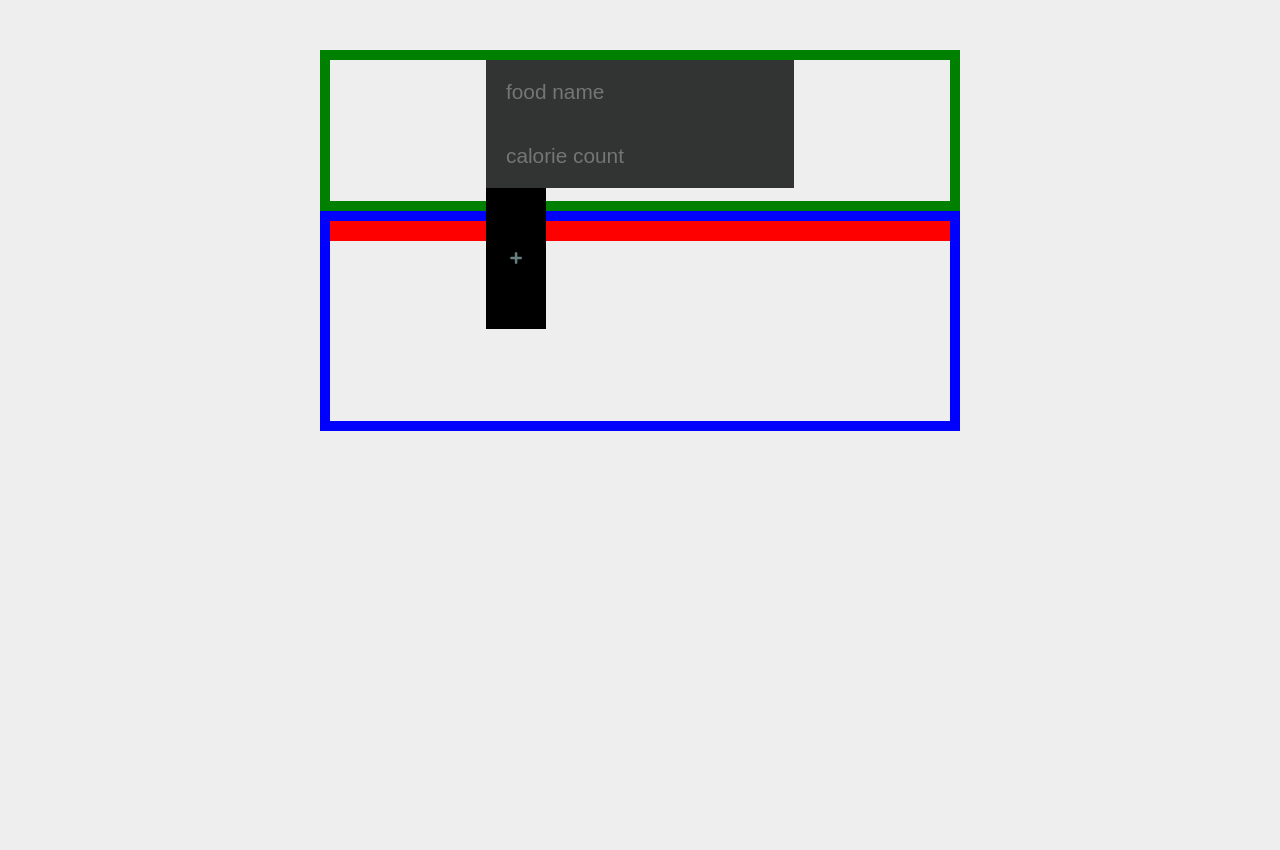
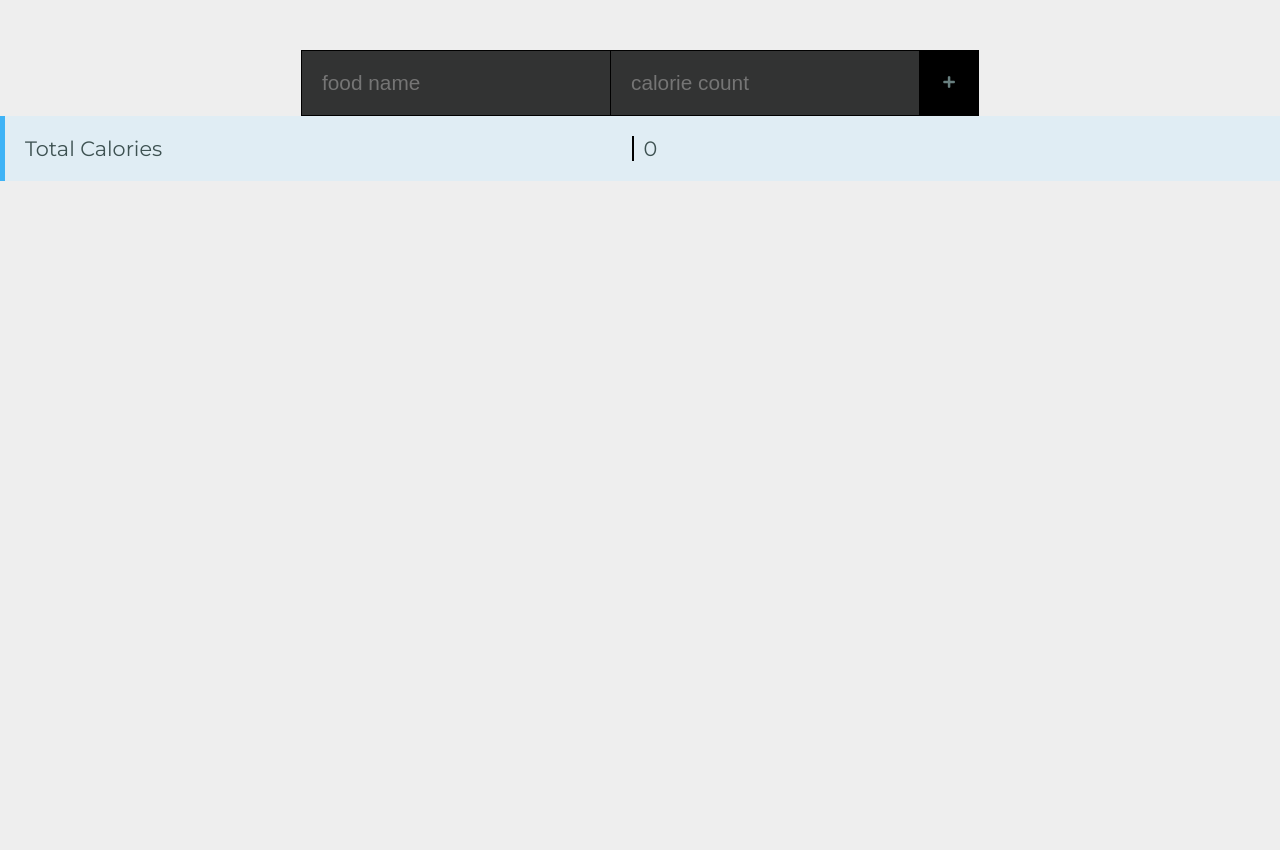
Before and after one commit to JackBragg/PDX-Capstone-Jack, a Django app: page / in a window 1280 px wide. Run offline with Django 3.2, Linux system fonts and the light colour scheme; data that the repository does not hold is empty; some libraries are stand-ins or nearby versions.

Commit message:
added cal totaling, made it looke better

```diff
--- a/FitAFApp/views.py
+++ b/FitAFApp/views.py
@@ -1,6 +1,9 @@
+# api/meal/
 from django.shortcuts import render, get_object_or_404
 from django.http import HttpResponse, JsonResponse
 from .models import Meal
+from django.utils import timezone
+from datetime import datetime, timedelta
 import json
 
 def meal(request):
@@ -20,7 +23,8 @@ def meal(request):
             return HttpResponse(status=201)
 
         # filter by meals by user
-        meals = Meal.objects.all().order_by('-created_date')
+        today = timezone.now().replace(hour=0, minute=0, second=0)
+        meals = Meal.objects.filter(created_date__gte=(today)).order_by('-created_date')
         #meals = Meal.objects.filter(owner=request.user).order_by('-created_date')
         meal_list = []
         for meal in meals:
--- a/FitAFSite/static/FitAFSite/css/index.css
+++ b/FitAFSite/static/FitAFSite/css/index.css
@@ -122,8 +122,23 @@ i:hover {
 
 .meal-in {
   color: blue;
-  border: 10px solid green;
   display: flex;
   flex-direction: row;
   justify-content: center;
 }
+
+.meal-input-field {
+  border: 1px solid black;
+  border-right: 0;
+}
+
+.left-brdr {
+  border-left: 2px solid black;
+  padding-left: 10px;
+  padding-right: 10px;
+}
+
+.meal-log {
+  height: 600px;
+  min-width: 100%;
+}
--- a/FitAFSite/static/FitAFSite/js/index.js
+++ b/FitAFSite/static/FitAFSite/js/index.js
@@ -5,6 +5,7 @@ const app = new Vue({
     el: '#app',
     delimiters: ['${', '}'], // set custom delimiters here instead of {{}}
     data: {
+        cal_tot: 0,
         meals: [],
         meal: '',
         owner: '',
@@ -12,6 +13,10 @@ const app = new Vue({
     },
     methods: {
         addMeal: async function() {
+            this.cal_in = Number(this.cal_in)
+            if (this.cal_tot) {
+                this.cal_tot += this.cal_in
+            }
             const response = await axios.post('api/meal/', {title: this.meal, calories: this.cal_in})
             console.log(response)
             // // add meal to this.meals
@@ -30,10 +35,16 @@ const app = new Vue({
         getMeal: async function() {
             const response = await axios.get('api/meal/')
             this.meals = response.data
+            if (!this.cal_tot) {
+                for (meal in this.meals) {
+                    this.cal_tot += Number(this.meals[meal].calorie)
+                }
+            }
             // this.owner = this.meal[0].owner
         }
     },
     mounted: function() {
+        this.cal_tot = 0
         this.getMeal()
     }
 });
--- a/FitAFSite/templates/FitAFSite/index.html
+++ b/FitAFSite/templates/FitAFSite/index.html
@@ -10,17 +10,15 @@
         <link rel="stylesheet" href="{% static 'FitAFSite/css/index.css' %}">
     </head>
     <body>
-        <div id='app'>
-            <div class=''>
+        <div id='app' style='width:100%;'>
             <div class="meal-in">
-                    <div id='calorie-in'>
-                        <div>
+                <div class='meal-input-field'>
                     <input
                         v-model:value='meal'
                         type="text"
                         placeholder='food name'>
                 </div>
-                        <div>
+                <div class='meal-input-field'>
                     <input
                         v-model:value='cal_in'
                         type="text"
@@ -35,27 +33,31 @@
                     </button>
                 </div>
             </div>
-                </div>
-            </div>
-            <div class="" style='border: 10px solid blue; min-height:200px;'>
+            <div class="meal-log">
                 <div class="row">
                     <div class="col-md-8">
                         <div>
-                            <div class='meal-list'>
                             <ul>
                                 <li
                                     v-for="meal, i in meals"
                                     v-bind:key="i"
                                 >
                                     <span> ${ meal.title } </span>
-                                        <div class='control-buttons'>
+                                    <span class="left-brdr">Calories: ${ meal.calorie }</span>
+                                    <div class='control-buttons left-brdr'>
                                         <i v-on:click='removeMeal(i)'
                                             class='fas fa-times'
                                         ></i>
                                     </div>
                                 </li>
                             </ul>
-                            </div>
+                            <ul>
+
+                                <li>
+                                    <span> Total Calories </span>
+                                    <span class="left-brdr">${ cal_tot }</span>
+                                </li>
+                            </ul>
                         </div>
                     </div>
                 </div>
```
Lines whose indentation alone changed are shown as unchanged.
